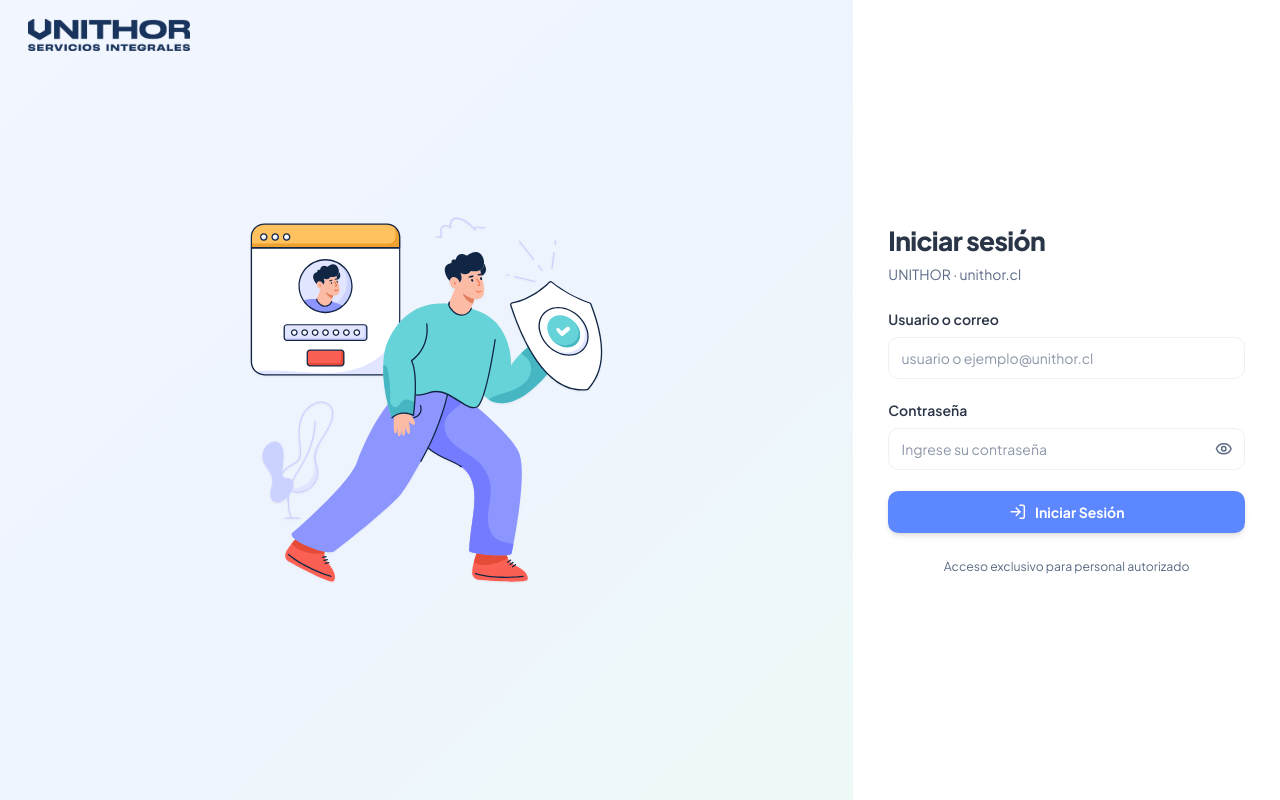
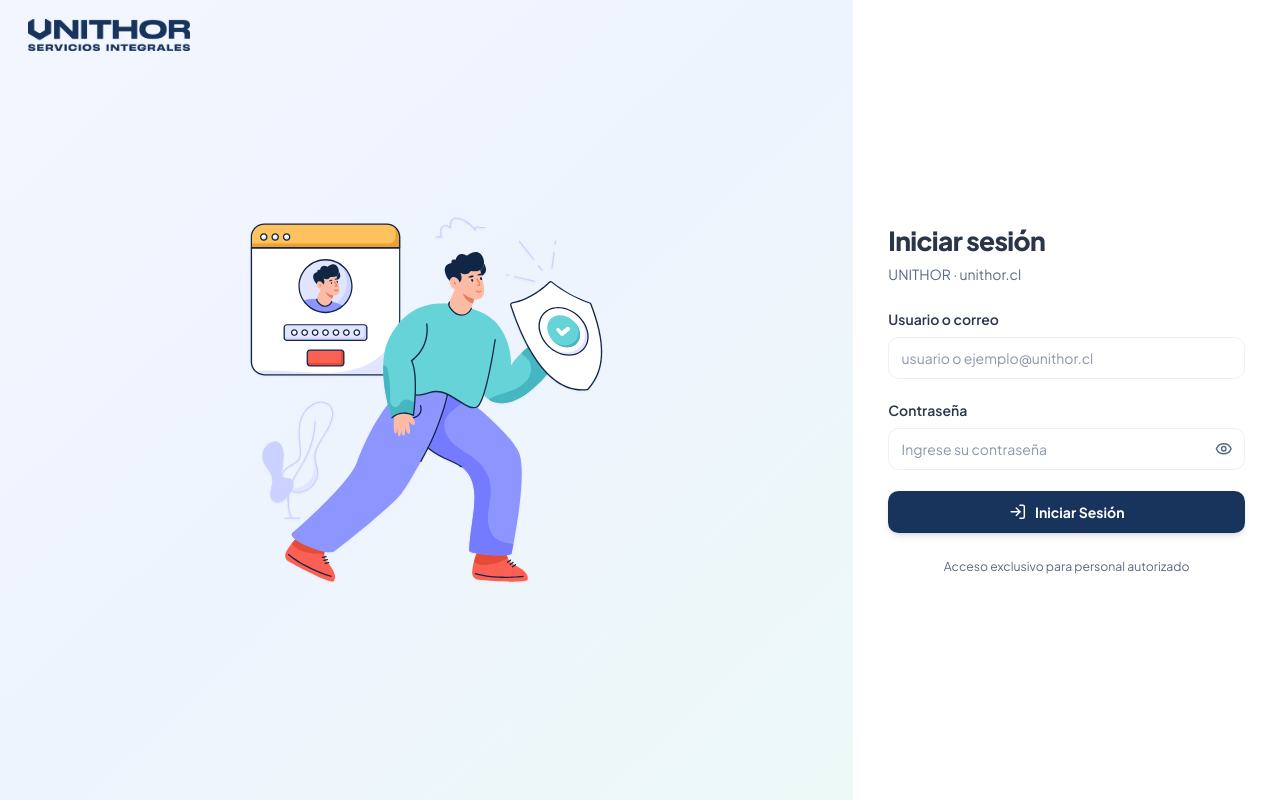
Before and after one commit to liam7w7-As/mecanet, a React (Vite) app in the folder web/: page /login in a window 1280 px wide. Built offline with nearby package versions, Linux system fonts and the light colour scheme; no server answers.

Commit message:
style: actualizar color principal a azul institucional #18335c con hover #204379

```diff
--- a/web/src/index.css
+++ b/web/src/index.css
@@ -25,8 +25,8 @@
   --line: #ebf1f6;
   --page: #ffffff;
   --surface: #ffffff;
-  --primary: #5d87ff;
-  --primary-hover: #4576f6;
+  --primary: #18335c;
+  --primary-hover: #204379;
   --pale: #ecf2ff;
   --blue-pale: #e8f7ff;
   --mint-pale: #e6fffa;
--- a/web/src/styles/overrides.css
+++ b/web/src/styles/overrides.css
@@ -35,7 +35,7 @@
  * superficies sin texto, que es donde el diseño los aprovecha.
  * ------------------------------------------------------------------------- */
 :root {
-  --primary-ink: #255dff;
+  --primary-ink: #18335c;
   --cyan-ink: #0075b7;
   --coral-ink: #cd3007;
   --mint-ink: #0b826d;
@@ -51,7 +51,7 @@
 
 .primary-button:hover,
 .settings-trigger:hover {
-  background: #1a4ae0;
+  background: #204379;
 }
 
 .badge {
--- a/web/tailwind.config.ts
+++ b/web/tailwind.config.ts
@@ -37,9 +37,9 @@
            * usaba antes es mas frio y mas opaco.
            */
           scrim: '#18273C',
-          /** Acento: CTA, estado activo, foco. Nunca para texto corrido. */
-          primary: '#5D87FF',
-          primaryHover: '#4576F6',
+          /** Acento: CTA, estado activo, foco. */
+          primary: '#18335c',
+          primaryHover: '#204379',
           /** Fondos teñidos para KPIs y chips. */
           pale: '#ECF2FF',
           bluePale: '#E8F7FF',
@@ -55,36 +55,29 @@
           goldHover: '#E09200',
           /**
            * Variantes accesibles de los acentos, para TEXTO sobre fondos
-           * pastel. Los de arriba se quedan para superficies e iconos: como
-           * texto no llegan al minimo de WCAG AA, ni en su propio pastel.
-           * Medido sobre su fondo: primary 2.94:1, gold 1.99:1, mint 1.94:1,
-           * cyan 2.05:1, coral 2.08:1 (se exige 4.5:1). Estos valores se
-           * derivaron oscureciendo cada matiz hasta cumplir 4.5:1, sin
-           * cambiar el tono: 4.5-4.6:1 en los cinco.
+           * pastel.
            */
-          primaryInk: '#255DFF',
+          primaryInk: '#18335c',
           /**
-           * Hover de `primaryInk`. Necesario porque `primaryHover` (#4576F6) es
-           * mas CLARO que `primaryInk`, y aplicarlo dejaba el hover mas claro
-           * que el estado normal.
+           * Hover de `primaryInk`.
            */
-          primaryInkHover: '#1A4AE0',
+          primaryInkHover: '#204379',
           goldInk: '#9C6400',
           coralInk: '#CD3007',
           mintInk: '#0B826D',
           cyanInk: '#0075B7',
           // --- Legacy ----------------------------------------------------------
           // Se eliminan al terminar la migración. Ver brand.ink / brand.primary.
-          blue: '#0E2B4E',
+          blue: '#18335c',
           yellow: '#FFD600',
           dark: '#081B31',
           light: '#F4F6F9',
         },
         primary: {
-          DEFAULT: '#0E2B4E',
+          DEFAULT: '#18335c',
           foreground: '#FFFFFF',
-          dark: '#081D35',
-          light: '#1B477A',
+          dark: '#122747',
+          light: '#204379',
         },
         accent: {
           DEFAULT: '#FFD600',
```
Also changed, not shown: web/src/styles/shell.css.
